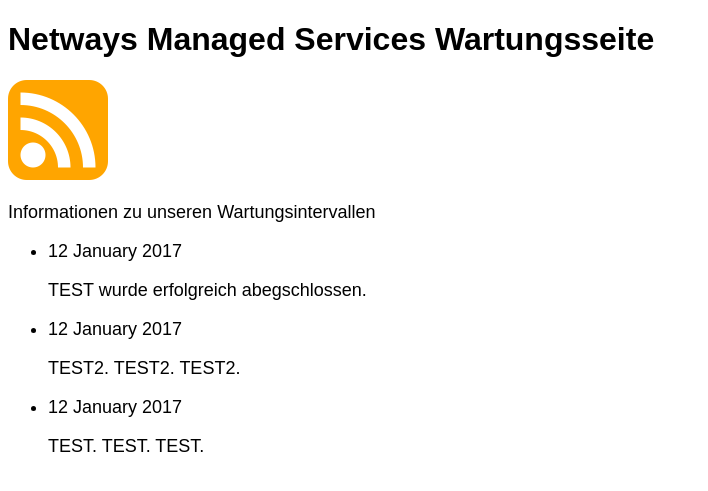
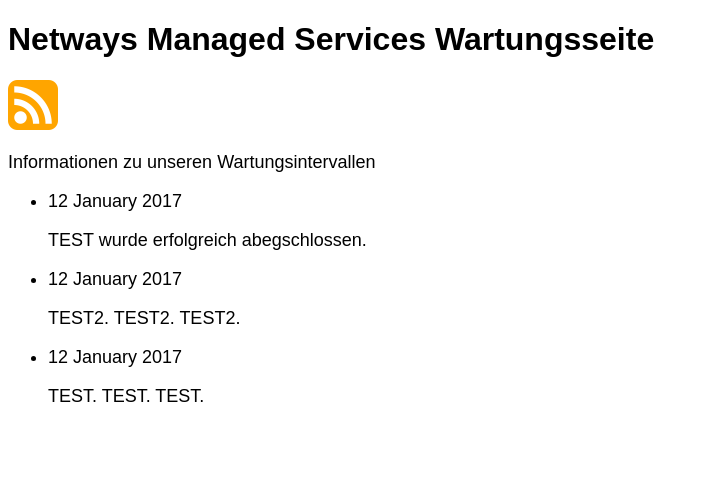
Before and after one commit to Storagegirl/storagegirl.github.io, a Jekyll site: the page built from index.html, in a window 1280 px wide. Shown: the top 491 px of the page, without its empty margins (0-708 px from the left). Built offline with Jekyll 4.4.1, drawn with Linux system fonts in a browser that asks for light colours.

Commit message:
Update index.html

```diff
--- a/index.html
+++ b/index.html
@@ -3,7 +3,7 @@
 title: Wartungsübersicht
 ---
 
-<h1>Netways Managed Services Wartungsseite</h1> <img src="200px-Generic_Feed-icon.svg.png" alt="RSS Feed" style="width:100px;height:100px;">
+<h1>Netways Managed Services Wartungsseite</h1> <img src="200px-Generic_Feed-icon.svg.png" alt="RSS Feed" style="width:50px;height:50px;">
 <p>Informationen zu unseren Wartungsintervallen</p>
 
 	<ul class="posts">
```
